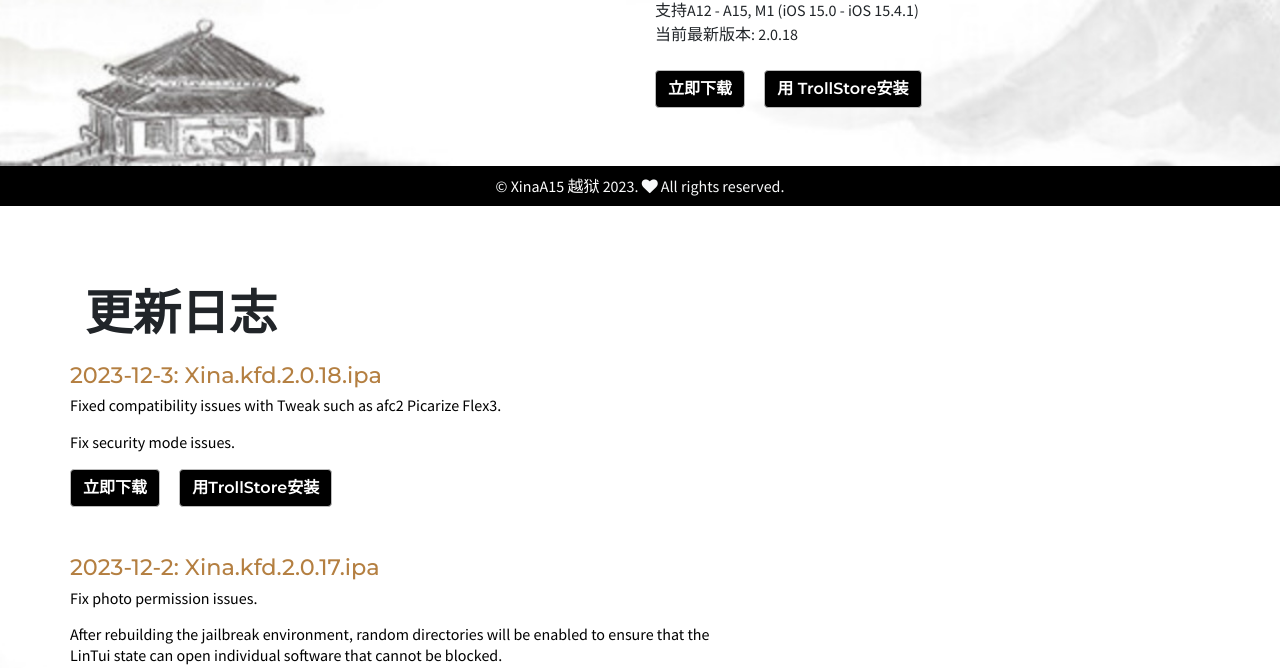
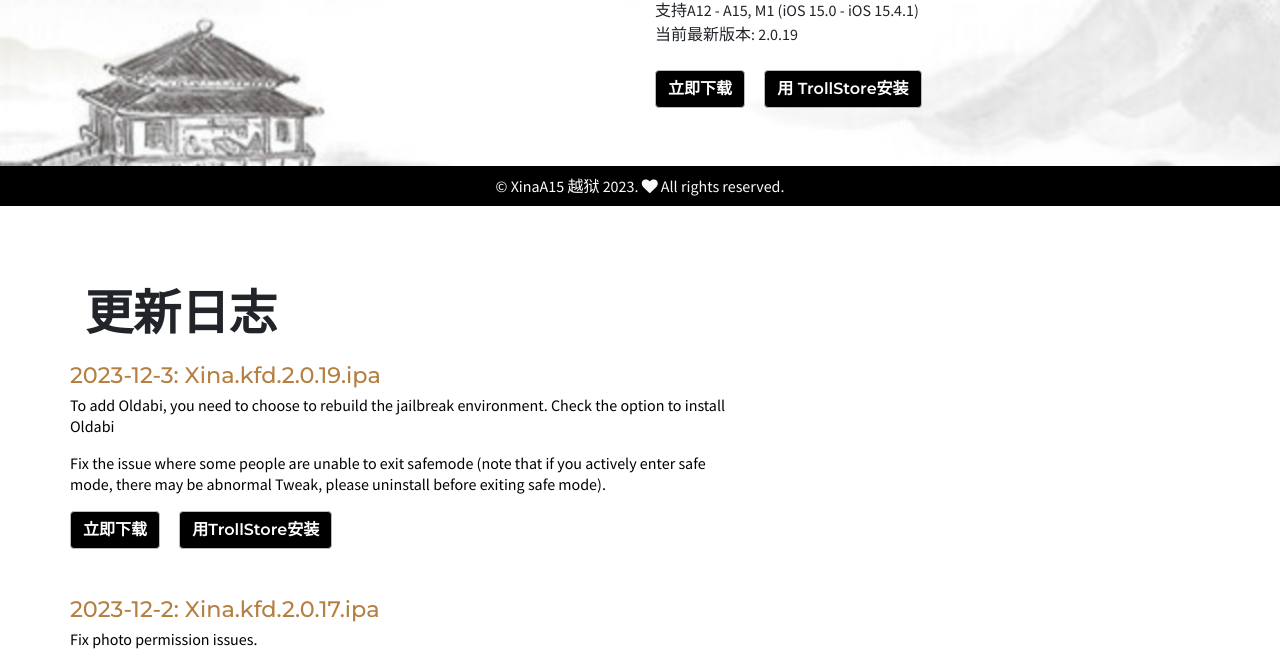
Before and after one commit to zhuxinlang/zhuxinlang.github.io, a plain HTML site: page index.html in a window 1280 px wide. Shown: the part 594-1262 px from the top of the page. Drawn offline with nearby package versions, Linux system fonts and the light colour scheme.

Commit message:
Update index.html

```diff
--- a/index.html
+++ b/index.html
@@ -29,7 +29,7 @@
                 'log': 'Changelog',
                 'testimonial': 'Contribute',
                 'intro-heading': 'XinaA15 Jailbreak',
-                'intro-description': 'Support A12 - A15, M1 (iOS 15.0 - iOS 15.4.1)<br>Current version: 2.0.18',
+                'intro-description': 'Support A12 - A15, M1 (iOS 15.0 - iOS 15.4.1)<br>Current version: 2.0.19',
                 'download-btn': 'Download Now',
                 'install-btn': 'Install with TrollStore',
 				'log-title': 'Change Log',
@@ -42,7 +42,7 @@
                 'log': '更新日志',
                 'testimonial': '贡 献',
                 'intro-heading': 'XinaA15 越 狱',
-                'intro-description': '支持A12 - A15, M1 (iOS 15.0 - iOS 15.4.1)<br>当前最新版本: 2.0.18',
+                'intro-description': '支持A12 - A15, M1 (iOS 15.0 - iOS 15.4.1)<br>当前最新版本: 2.0.19',
                 'download-btn': '立即下载',
                 'install-btn': '用TrollStore安装',
 				'log-title': '更新日志',
@@ -120,9 +120,9 @@
                     </div>
                     <div class="intro-caption mt-5">
                         <h1 class="text-black mb-2" id="intro-heading">XinaA15 越 狱</h1>
-                        <p class="text-black mb-4" id="intro-description"> 支持A12 - A15, M1 (iOS 15.0 - iOS 15.4.1)<br>当前最新版本: 2.0.18</p>
-                        <a class="btn btn-primary text-white mr-3" href="https://apt.xina.vip/Xina.kfd.2.0.18.ipa" id="download-btn">立即下载</a>
-                        <a class="btn btn-primary text-white mr-3" href="apple-magnifier://install?url=https://apt.xina.vip/Xina.kfd.2.0.18.ipa" id="install-btn">用 TrollStore安装 </a>
+                        <p class="text-black mb-4" id="intro-description"> 支持A12 - A15, M1 (iOS 15.0 - iOS 15.4.1)<br>当前最新版本: 2.0.19</p>
+                        <a class="btn btn-primary text-white mr-3" href="https://apt.xina.vip/Xina.kfd.2.0.19.ipa" id="download-btn">立即下载</a>
+                        <a class="btn btn-primary text-white mr-3" href="apple-magnifier://install?url=https://apt.xina.vip/Xina.kfd.2.0.19.ipa" id="install-btn">用 TrollStore安装 </a>
                     </div>
                 </div>
             </div>
@@ -154,11 +154,11 @@
 					<!-- 新日志 -->
                     <div class="row">
                         <div class="log-entry mb-5">
-                            <h3 class="text-primary">2023-12-3: Xina.kfd.2.0.18.ipa</h3>
-                            <p>Fixed compatibility issues with Tweak such as afc2 Picarize Flex3.</p>
-                            <p>Fix security mode issues.</p>
-                            <a class="btn btn-primary text-white mr-3" href="https://apt.xina.vip/Xina.kfd.2.0.18.ipa" id="download-btn1">立即下载</a>
-                            <a class="btn btn-primary text-white mr-3" href="apple-magnifier://install?url=https://apt.xina.vip/Xina.kfd.2.0.18.ipa" id="install-btn1">用TrollStore安装 </a>
+                            <h3 class="text-primary">2023-12-3: Xina.kfd.2.0.19.ipa</h3>
+                            <p>To add Oldabi, you need to choose to rebuild the jailbreak environment. Check the option to install Oldabi</p>
+                            <p>Fix the issue where some people are unable to exit safemode (note that if you actively enter safe mode, there may be abnormal Tweak, please uninstall before exiting safe mode).</p>
+                            <a class="btn btn-primary text-white mr-3" href="https://apt.xina.vip/Xina.kfd.2.0.19.ipa" id="download-btn1">立即下载</a>
+                            <a class="btn btn-primary text-white mr-3" href="apple-magnifier://install?url=https://apt.xina.vip/Xina.kfd.2.0.19.ipa" id="install-btn1">用TrollStore安装 </a>
                         </div>
                     </div>
 					<!-- 新日志 -->
```
